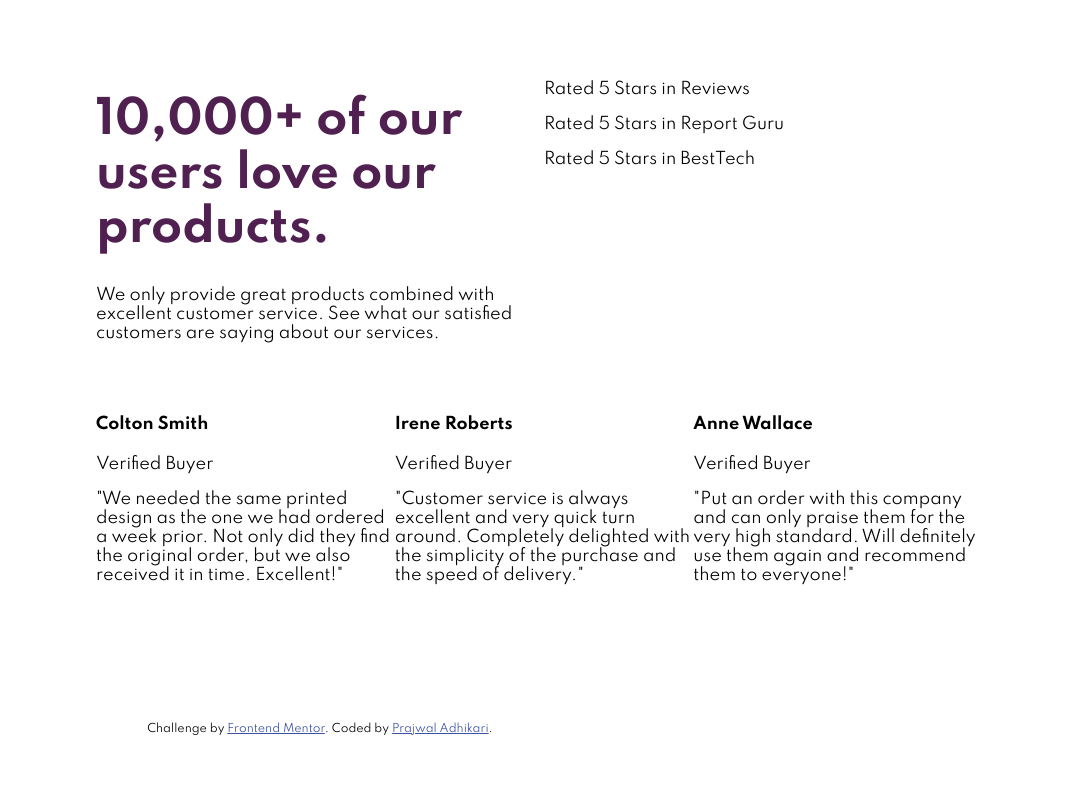
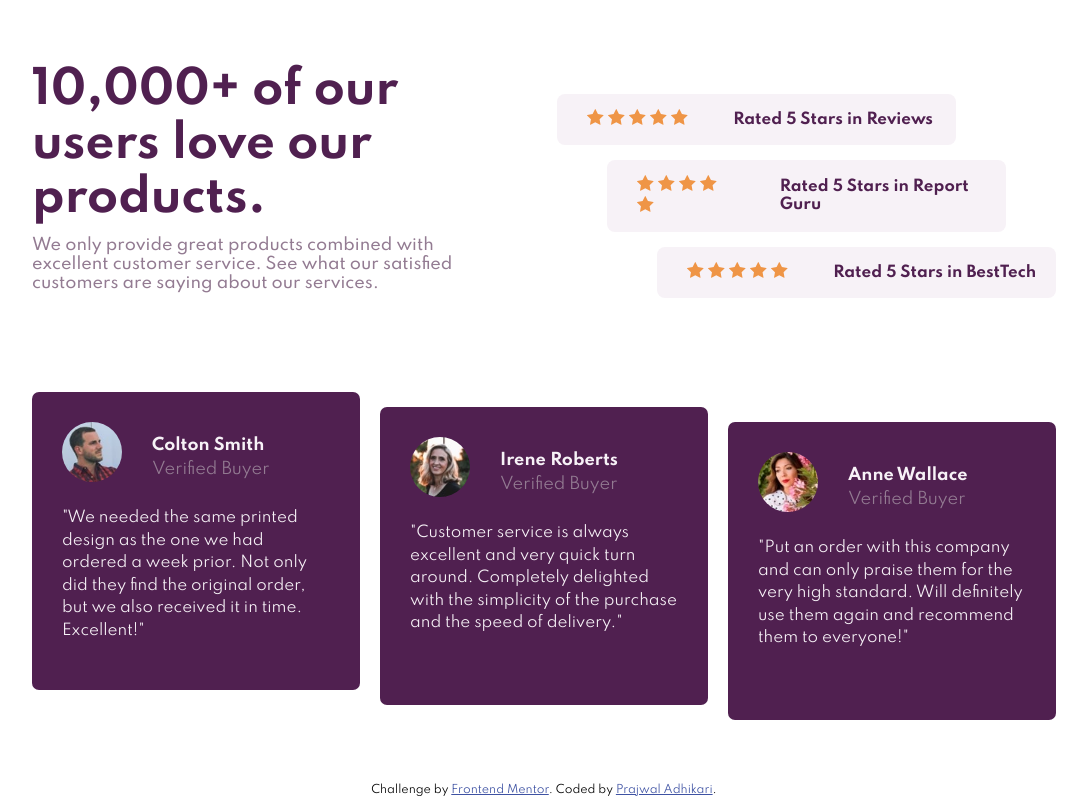
Before and after one commit to Prajwalad101/Social-proof-section, a plain HTML site: page index.html in a window 1280 px wide. Shown: the whole page, without its empty margins (96-1183 px from the left). Drawn offline with Linux system fonts and the light colour scheme.

Commit message:
Layout changes for desktop

```diff
--- a/index.html
+++ b/index.html
@@ -46,49 +46,94 @@
         </p>
       </div>
 
-      <div class="rated">
-        <div><p>Rated 5 Stars in Reviews</p></div>
-        <div><p>Rated 5 Stars in Report Guru</p></div>
-        <div><p>Rated 5 Stars in BestTech</p></div>
+      <div class="rate-star-container">
+        <div class="rates rate1">
+          <div class="star">
+            <img src="images/icon-star.svg" alt="" />
+            <img src="images/icon-star.svg" alt="" />
+            <img src="images/icon-star.svg" alt="" />
+            <img src="images/icon-star.svg" alt="" />
+            <img src="images/icon-star.svg" alt="" />
+          </div>
+          <p class="company-rates">Rated 5 Stars in Reviews</p>
+        </div>
+        <div class="rates rate2">
+          <div class="star">
+            <img src="images/icon-star.svg" alt="" />
+            <img src="images/icon-star.svg" alt="" />
+            <img src="images/icon-star.svg" alt="" />
+            <img src="images/icon-star.svg" alt="" />
+            <img src="images/icon-star.svg" alt="" />
+          </div>
+          <p class="company-rates">Rated 5 Stars in Report Guru</p>
+        </div>
+        <div class="rates rate3">
+          <div class="star">
+            <img src="images/icon-star.svg" alt="" />
+            <img src="images/icon-star.svg" alt="" />
+            <img src="images/icon-star.svg" alt="" />
+            <img src="images/icon-star.svg" alt="" />
+            <img src="images/icon-star.svg" alt="" />
+          </div>
+          <p class="company-rates">Rated 5 Stars in BestTech</p>
+        </div>
       </div>
 
       <div class="customer-review">
-        <div class="customer-1">
-          <h4>Colton Smith</h4>
-          <p>Verified Buyer</p>
-          <p>
+        <div class="customers customer1">
+          <div class="title-card-section">
+            <img src="images/image-colton.jpg" alt="" class="profile-img" />
+            <div>
+              <h4 class="customer-name">Colton Smith</h4>
+              <p class="verified-buyer">Verified Buyer</p>
+            </div>
+          </div>
+
+          <p class="review">
             "We needed the same printed design as the one we had ordered a week
             prior. Not only did they find the original order, but we also
             received it in time. Excellent!"
           </p>
         </div>
 
-        <div class="customer-2">
-          <h4>Irene Roberts</h4>
-          <p>Verified Buyer</p>
-          <p>
+        <div class="customers customer2">
+          <div class="title-card-section">
+            <img src="images/image-irene.jpg" alt="" class="profile-img" />
+            <div>
+              <h4 class="customer-name">Irene Roberts</h4>
+              <p class="verified-buyer">Verified Buyer</p>
+            </div>
+          </div>
+
+          <p class="review">
             "Customer service is always excellent and very quick turn around.
             Completely delighted with the simplicity of the purchase and the
             speed of delivery."
           </p>
         </div>
 
-        <div class="customer-3">
-          <h4>Anne Wallace</h4>
-          <p>Verified Buyer</p>
-          <p>
+        <div class="customers customer3">
+          <div class="title-card-section">
+            <img src="images/image-anne.jpg" alt="" class="profile-img" />
+            <div>
+              <h4 class="customer-name">Anne Wallace</h4>
+              <p class="verified-buyer">Verified Buyer</p>
+            </div>
+          </div>
+
+          <p class="review">
             "Put an order with this company and can only praise them for the
             very high standard. Will definitely use them again and recommend
             them to everyone!"
           </p>
         </div>
       </div>
-      <div class="attribution">
-        Challenge by
-        <a href="https://www.frontendmentor.io?ref=challenge" target="_blank"
-          >Frontend Mentor</a
-        >. Coded by <a href="#">Prajwal Adhikari</a>.
-      </div>
+    </div>
+    <div class="attribution">
+      Challenge by
+      <a href="https://www.frontendmentor.io?ref=challenge" target="_blank"
+        >Frontend Mentor</a
+      >. Coded by <a href="#">Prajwal Adhikari</a>.
     </div>
   </body>
 </html>
--- a/style.css
+++ b/style.css
@@ -1,16 +1,20 @@
+* {
+  margin: 0;
+  padding: 0;
+  box-sizing: border-box;
+}
 body {
   font-family: "Spartan", sans-serif;
   margin: 0;
 }
 
 #page-container {
-  box-sizing: border-box;
-  width: 70%;
-  height: 100vh;
+  width: 80%;
+  height: 98vh;
   padding: 5% 0 5% 0;
   margin: 0% auto 0 auto;
   display: grid;
-  grid-template-columns: 1fr 1fr;
+  grid-template-columns: 1fr 0.95fr;
   grid-template-rows: 1fr 1fr;
   grid-template-areas:
     "title rated"
@@ -24,26 +28,111 @@ body {
 .main-title {
   font-size: 45px;
   color: hsl(300, 43%, 22%);
+  padding-right: 20%;
+  margin-bottom: 10px;
 }
 
-.rated {
+.product-description {
+  color: hsl(303, 10%, 53%);
+  font-weight: 500;
+  padding-right: 15%;
+}
+.rate-star-container {
+  margin-top: 30px;
   grid-area: rated;
+  color: hsl(300, 43%, 22%);
+  font-weight: 700;
+  font-size: 15px;
+}
+
+.rates {
+  background-color: hsl(300, 24%, 96%);
+  border-radius: 8px;
+  padding: 15px 0px 15px 0px;
+  margin-bottom: 15px;
+  display: flex;
+  align-items: center;
+}
+
+.rate1 {
+  margin-right: 100px;
+}
+
+.rate2 {
+  margin-right: 50px;
+  margin-left: 50px;
+}
+
+.rate3 {
+  margin-left: 100px;
+}
+
+.company-rates {
+  margin-right: 0;
+}
+
+.star {
+  margin: 0 45px 0 30px;
+}
+
+.star-icon {
+  padding-right: 10px;
+  color: rgb(197, 197, 90);
 }
 
 .customer-review {
   grid-area: review;
   display: grid;
-  grid-template-rows: 1fr;
-  grid-template-columns: 1fr 1fr 1fr;
-  grid-template-areas: "customer-1 customer-2 customer-3";
+  grid-template-columns: repeat(auto-fit, minmax(300px, 1fr));
+  grid-column-gap: 20px;
+  grid-row-gap: 20px;
+}
+
+.customers {
+  color: white;
+  background-color: hsl(300, 43%, 22%);
+  border-radius: 7px;
+  padding: 30px;
+  color: hsl(300, 24%, 96%);
 }
 
 .customer1 {
-  grid-area: customer1;
+  margin-bottom: 30px;
 }
 .customer2 {
-  grid-area: customer2;
+  margin-bottom: 15px;
+  margin-top: 15px;
 }
 .customer3 {
-  grid-area: customer3;
+  margin-right: 0;
+  margin-top: 30px;
 }
+
+.title-card-section {
+  display: flex;
+  align-items: center;
+  margin-bottom: 15px;
+}
+
+.profile-img {
+  border-radius: 100%;
+  width: 60px;
+  margin: 0 30px 10px 0;
+}
+
+.customer-name {
+  margin: 0;
+}
+
+.verified-buyer {
+  margin: 5px 0 0 0;
+  color: hsl(303, 10%, 53%);
+}
+
+.review {
+  font-size: 15px;
+  /* margin-bottom: 0; */
+  line-height: 1.5;
+  /* letter-spacing: 1px; */
+  color: hsl(300, 24%, 96%);
+}
```
